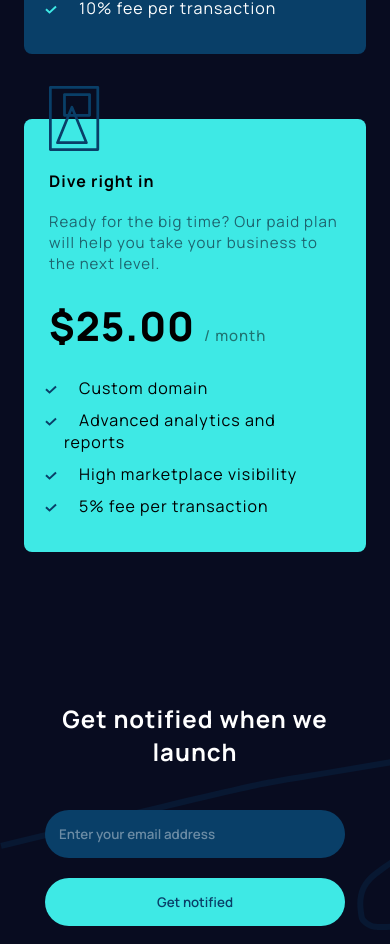
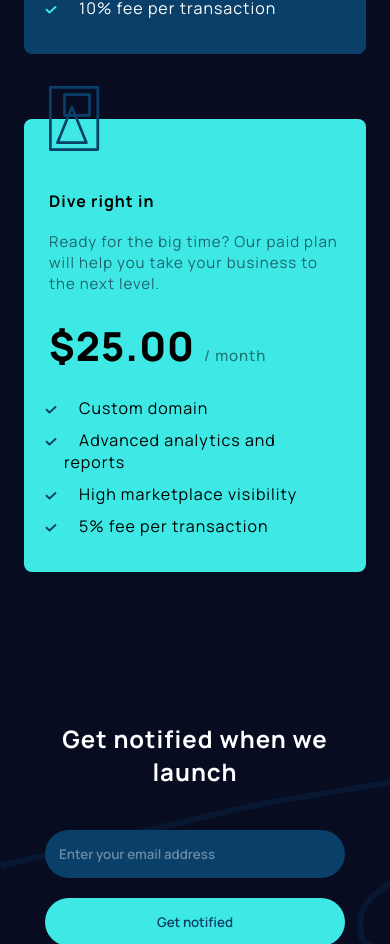
Before and after one commit to Salarmrd/maker-pre-launch, a React (Create React App) app: page / in a window 390 px wide. Shown: the part 2971-3915 px from the top of the page. Built offline with nearby package versions, Linux system fonts and the light colour scheme.

Commit message:
monthlyDistanceForHeader

```diff
--- a/src/components/Third.scss
+++ b/src/components/Third.scss
@@ -271,7 +271,7 @@
           width: 100%;
           padding: 25px;
           h4 {
-            padding-top: 26px;
+            padding-top: 46px;
           }
           img {
             top: 445px !important;
```
